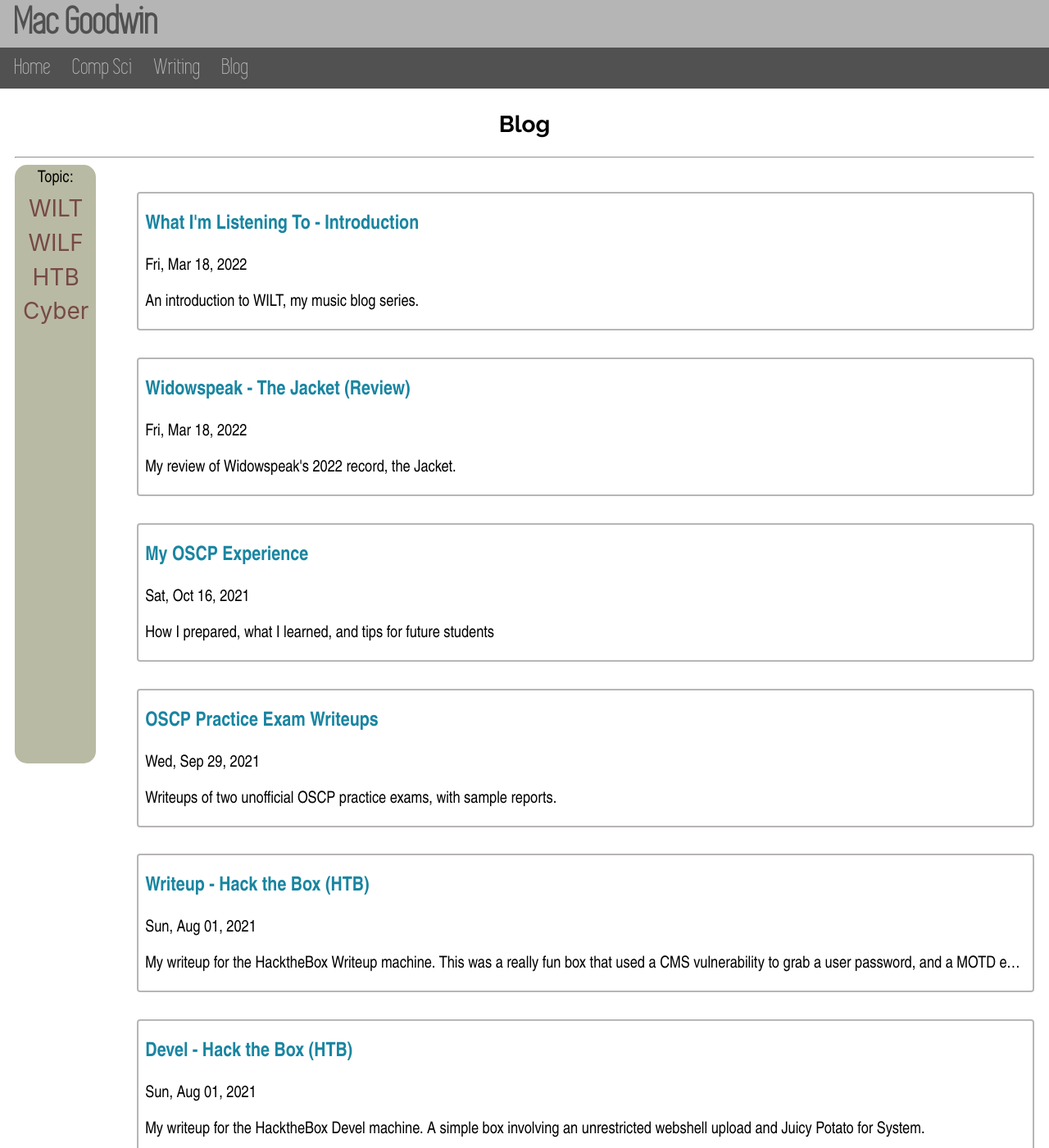
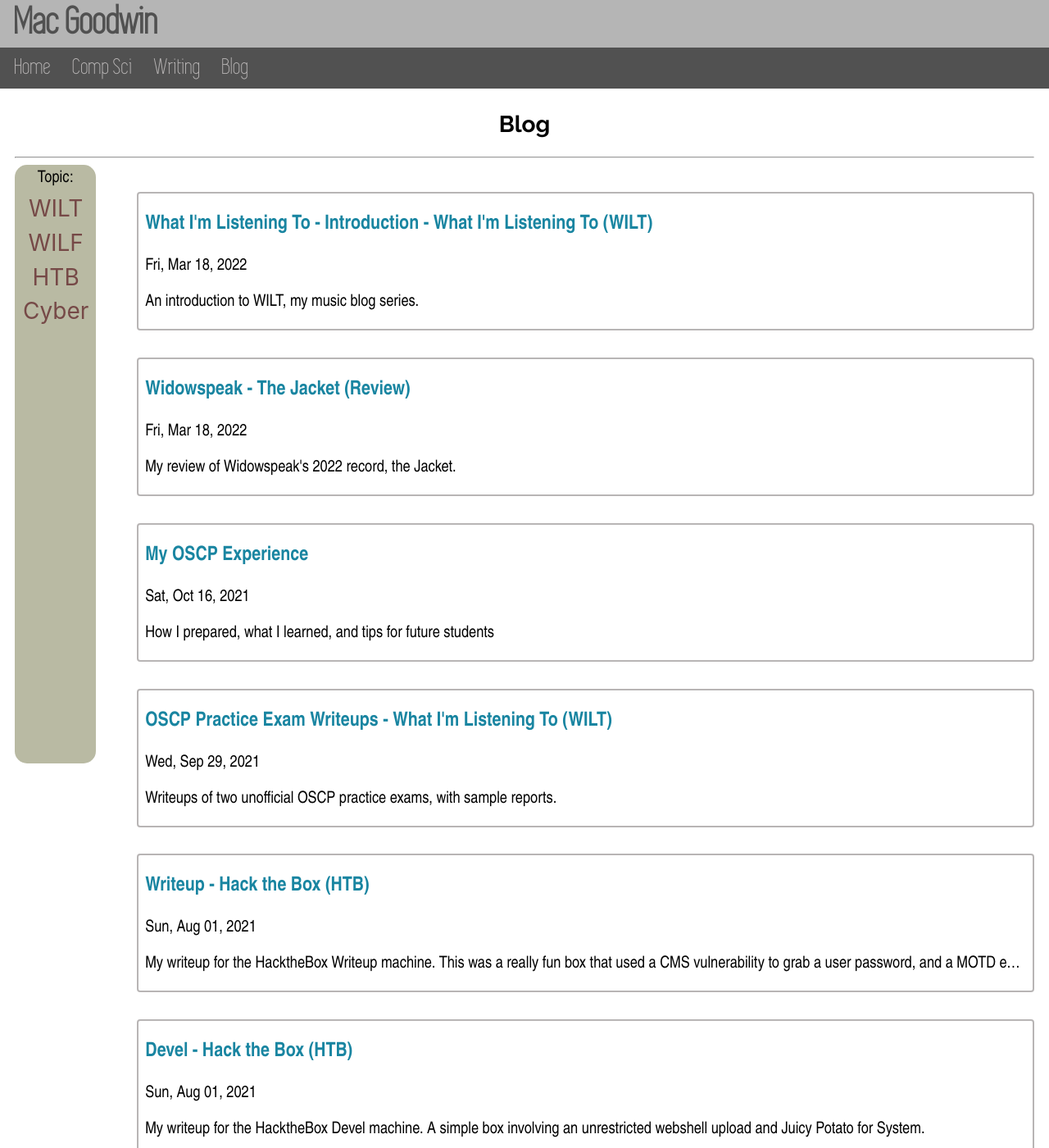
Before and after one commit to Twigonometry/mac-goodwin.com, a Jekyll site: the page built from mac-goodwin/blog/index.html, in a window 1280 px wide and 1400 px high. Shown: the whole window at 82% size. Built offline with Jekyll 4.4.1, drawn with Linux system fonts in a browser that asks for light colours; some web fonts are replaced.

Commit message:
Category strings

```diff
--- a/mac-goodwin/blog/Cyber/_posts/2021-09-29-oscp-practice-exams.md
+++ b/mac-goodwin/blog/Cyber/_posts/2021-09-29-oscp-practice-exams.md
@@ -3,7 +3,7 @@ layout: post
 layout: default
 title: "OSCP Practice Exam Writeups"
 description: "Writeups of two unofficial OSCP practice exams, with sample reports."
-category_string: "none"
+category_string: "What I'm Listening To (WILT)"
 custom_css: ['blogs']
 ---
 
--- a/mac-goodwin/blog/WILT/_posts/2022-03-18-wilt-intro.md
+++ b/mac-goodwin/blog/WILT/_posts/2022-03-18-wilt-intro.md
@@ -3,7 +3,7 @@ layout: post
 layout: default
 title: "What I'm Listening To - Introduction"
 description: "An introduction to WILT, my music blog series."
-category_string: "none"
+category_string: "What I'm Listening To (WILT)"
 custom_css: ['blogs']
 ---
 
```
